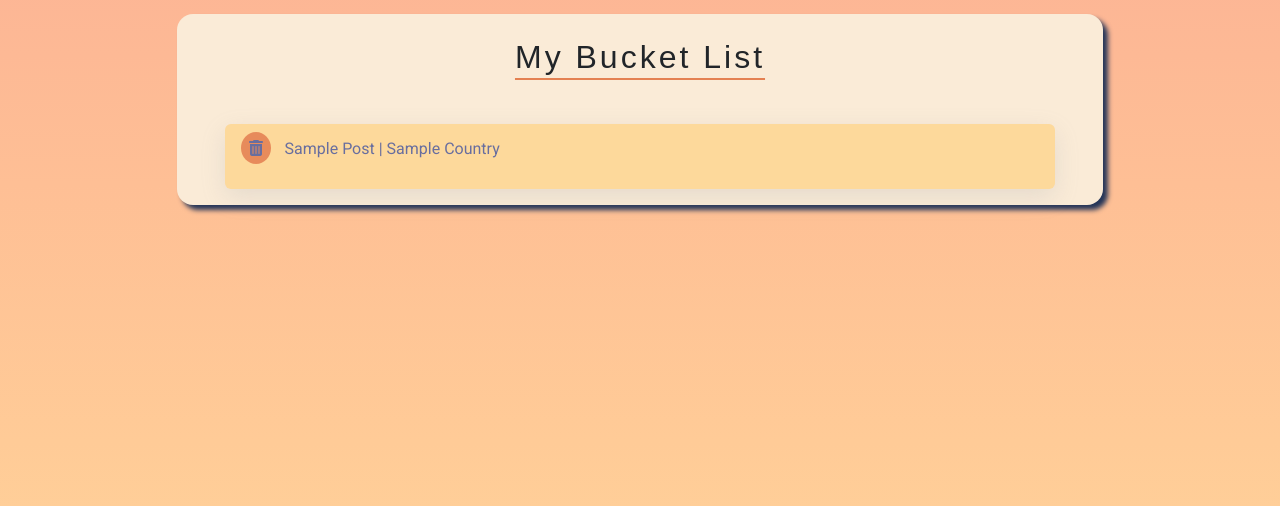
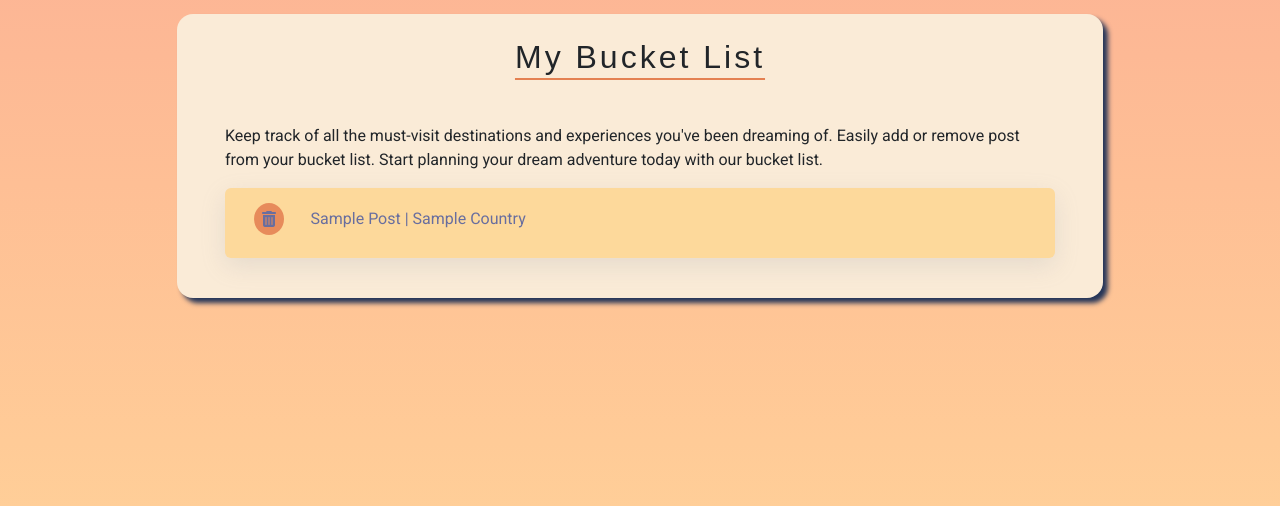
Before and after one commit to kerstin-w/Travel-Africa, a Django app: template blog/templates/bucket_list.html in a window 1280 px wide. Shown: the part 74-580 px from the top of the page. Run offline with Django 3.2, Linux system fonts and the light colour scheme; the template is opened without the code that fills it: most values are stand-ins (such as "Sample title", 1, 10 or a date in 2020); some libraries are stand-ins or nearby versions; some web fonts are replaced.

Commit message:
feat: Add delete functionallity to bucket list, add tooltip to delete button

```diff
--- a/blog/templates/bucket_list.html
+++ b/blog/templates/bucket_list.html
@@ -7,18 +7,27 @@
         <div class="container h-100">
             <div class="row d-flex justify-content-center align-items-center h-100">
                 <div class="col col-xl-10">
-                    <div class="card box-shadow bucket-list">
+                    <div class="card box-shadow bucket-list ps-5 pe-5">
                         <h2 class="heading-underline mt-4 mb-5 text-center">My Bucket List</h2>
+                        <p> Keep track of all the must-visit destinations and experiences you've been dreaming of.
+                            Easily add or remove post from your bucket list. Start planning your dream adventure today
+                            with our bucket list.</p>
                         <div class="row g-0">
-
-                            <ul class="list-group ps-5 pe-5">
+                            <ul class="list-group mb-4">
                                 {% for post in bucketlist.post.all %}
                                 <li class="list-group-item">
-                                    <i class="fa-solid fa-trash-can icon"></i>
-                                    <label class="form-check-label" for="firstCheckbox"><a
-                                            href="{{ post.get_absolute_url }}">
-                                            <p>{{ post.title|title }}&nbsp;|&nbsp;{{ post.country|title }}</p>
-                                        </a></label>
+                                    <form method="post" action="{% url 'bucketlist' %}">
+                                        {% csrf_token %}
+                                        <input type="hidden" name="post_id" value="{{ post.id }}">
+                                        <button type="submit" class="btn btn-link"><i class="fa-solid fa-trash-can icon"
+                                                data-bs-toggle="tooltip"
+                                                data-bs-title="Remove from Bucket List"></i></button>
+                                        <label class="form-check-label" for="firstCheckbox">
+                                            <a href="{{ post.get_absolute_url }}">
+                                                <p>{{ post.title|title }}&nbsp;|&nbsp;{{ post.country|title }}</p>
+                                            </a>
+                                        </label>
+                                    </form>
                                 </li>
                                 {% empty %}
                                 <li>No posts in your bucket list yet.</li>
--- a/static/js/script.js
+++ b/static/js/script.js
@@ -1,3 +1,7 @@
+// Tool Tips
+const tooltipTriggerList = document.querySelectorAll('[data-bs-toggle="tooltip"]')
+const tooltipList = [...tooltipTriggerList].map(tooltipTriggerEl => new bootstrap.Tooltip(tooltipTriggerEl))
+
 // Navbar on scroll
 const $navbar = $("#navbar");
 $(window).on("scroll", function () {
```
Also changed, not shown: blog/views.py (+26 -9 lines).
